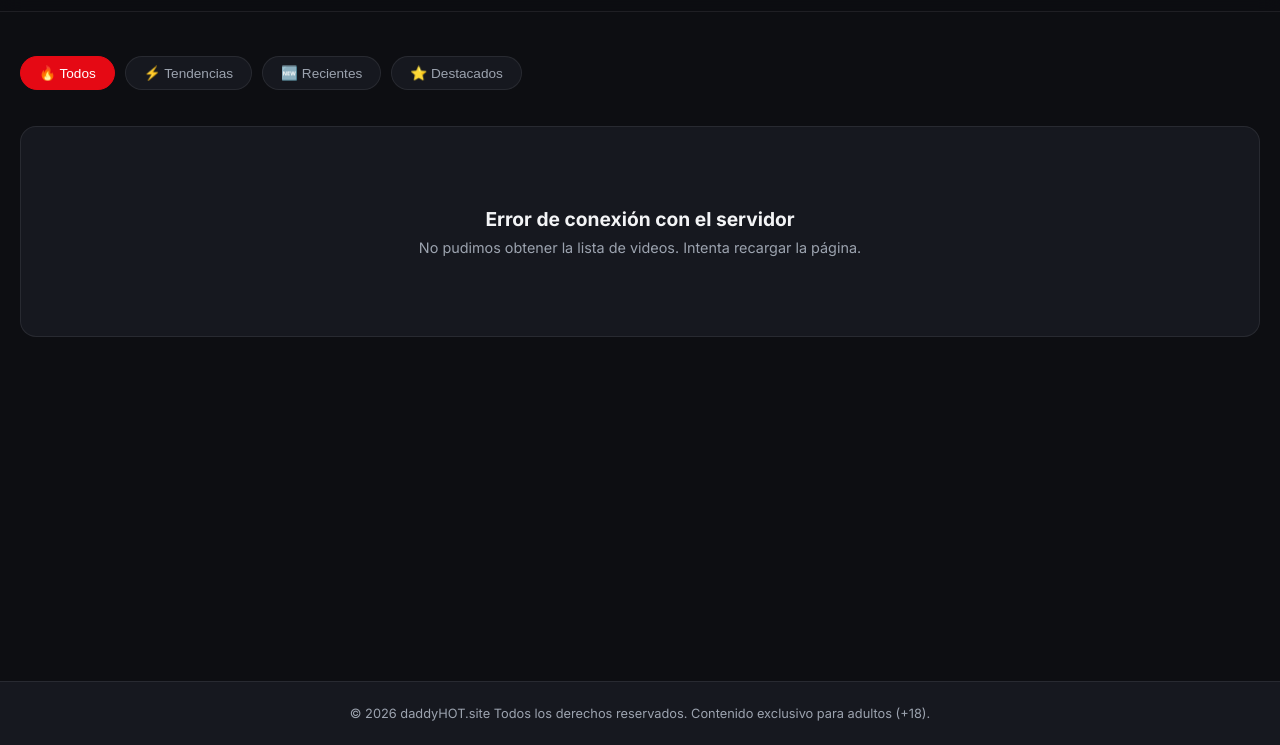
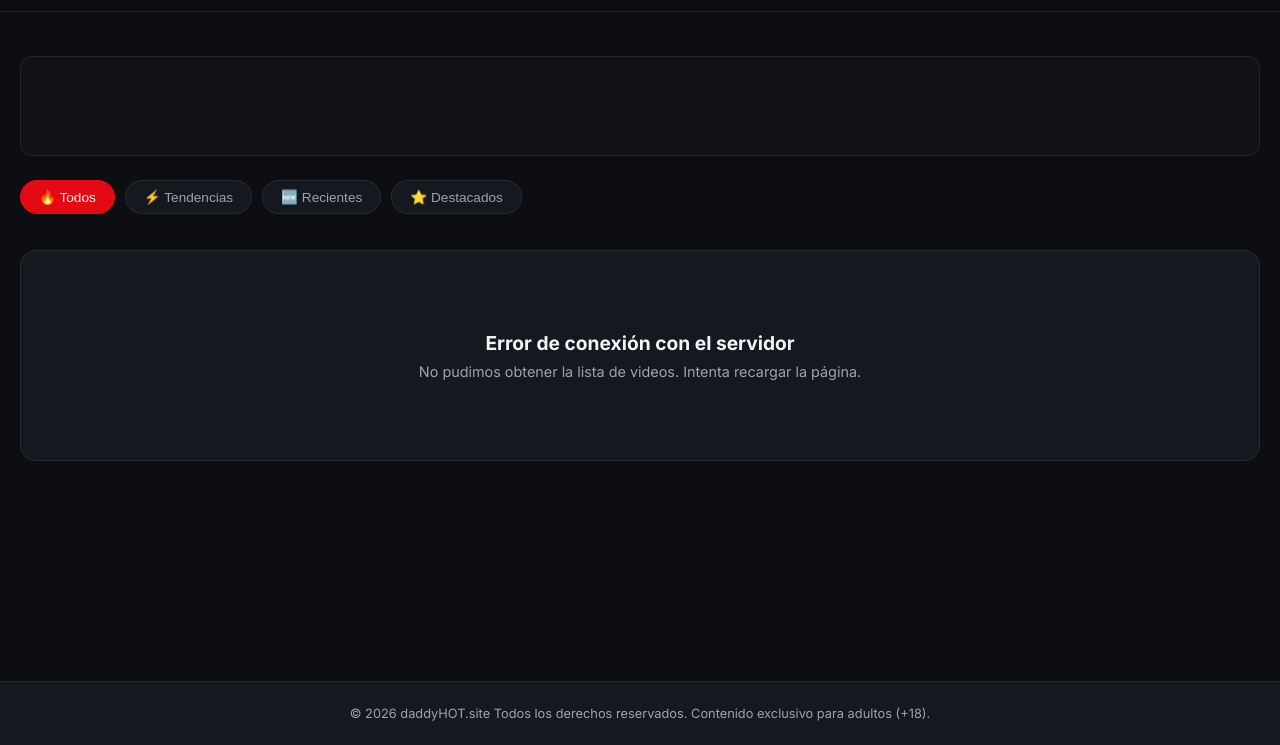
Before and after one commit to arielduartepy09-dot/plataforma-videos, a website: page index.html in a window 1280 px wide. Shown: the part 55-800 px from the top of the page. Drawn offline with Linux system fonts and the light colour scheme; no server answers.

Commit message:
Add files via upload

```diff
--- a/index.html
+++ b/index.html
@@ -173,6 +173,18 @@
       margin: 0 auto;
       padding: 24px 20px 60px 20px;
       flex: 1;
+    }
+
+    /* SECCIÓN NATIVE BANNER ADSTERRA */
+    .adsterra-native-container {
+      width: 100%;
+      margin-bottom: 24px;
+      text-align: center;
+      min-height: 100px;
+      background: rgba(22, 24, 31, 0.5);
+      border-radius: var(--radius-md);
+      padding: 10px 0;
+      border: 1px solid var(--border-color);
     }
 
     /* FILTROS Y CATEGORÍAS */
@@ -409,7 +421,7 @@
         <span class="badge-18">+18</span>
       </a>
 
-      <!-- NUEVO MENÚ DE NAVEGACIÓN: INICIO, FOTOS, CATEGORÍAS -->
+      <!-- MENÚ DE NAVEGACIÓN PRINCIPAL -->
       <nav class="nav-menu">
         <a href="index.html" class="nav-link active">INICIO</a>
         <a href="fotos.html" class="nav-link">FOTOS</a>
@@ -429,19 +441,25 @@
   <!-- CONTENIDO PRINCIPAL -->
   <div class="main-container">
 
-    <!-- SLOT PUBLICIDAD HEADER -->
+    <!-- SLOT PUBLICIDAD HEADER CONFIGURABLE DESDE ADMIN -->
     <div id="slot-ad-header" style="text-align: center; margin-bottom: 20px;"></div>
 
-    <!-- FILTROS Y BARRA DE CATEGORÍAS DINÁMICAS (ADMIN) -->
+    <!-- NATIVE BANNER ADSTERRA (UBICADO ANTES DE LAS CATEGORÍAS) -->
+    <div class="adsterra-native-container">
+      <script async="async" data-cfasync="false" src="https://biomanos.org/21/301e35981b719360f0a86a0a15801a5a"></script>
+      <div id="container-301e35981b719360f0a86a0a15801a5a"></div>
+    </div>
+
+    <!-- FILTROS Y BARRA DE CATEGORÍAS DINÁMICAS (TODOS, TENDENCIAS, RECIENTES, DESTACADOS) -->
     <div class="categories-bar" id="barra-categorias">
       <button class="chip-filter active" onclick="filtrarCategoria('todos', this)">🔥 Todos</button>
       <button class="chip-filter" onclick="filtrarCategoria('tendencias', this)">⚡ Tendencias</button>
       <button class="chip-filter" onclick="filtrarCategoria('recientes', this)">🆕 Recientes</button>
       <button class="chip-filter" onclick="filtrarCategoria('destacados', this)">⭐ Destacados</button>
-      <!-- Las categorías agregadas desde el Admin se cargarán automáticamente aquí -->
+      <!-- Categorías adicionales dinámicas del Admin se cargarán aquí -->
     </div>
 
-    <!-- GRID DE VIDEOS -->
+    <!-- GRID DE VIDEOS (2 COLUMNAS MÓVIL, 3 TABLET, 5 PC) -->
     <main class="grid-videos" id="contenedor-grid">
       <!-- Skeletons durante carga -->
       <div class="skeleton"></div>
@@ -482,7 +500,7 @@
       localStorage.setItem('stats_visitas', JSON.stringify(estadisticas));
     }
 
-    // --- CARGAR ANUNCIOS Y POPUNDER ---
+    // --- CARGAR ANUNCIOS CONFIGURADOS DESDE LOCALSTORAGE ---
     function inyectarAnunciosIndex() {
       const anuncios = JSON.parse(localStorage.getItem('config_anuncios')) || {};
 
```
